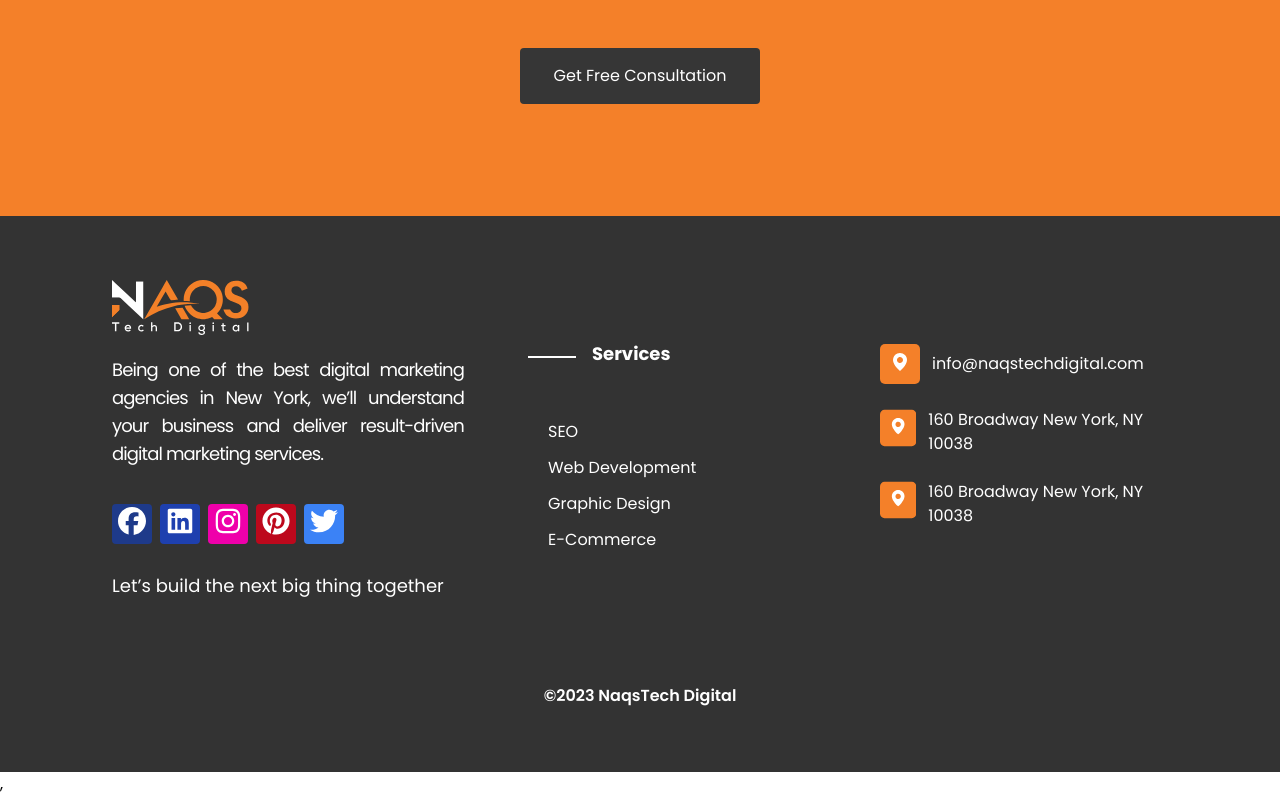
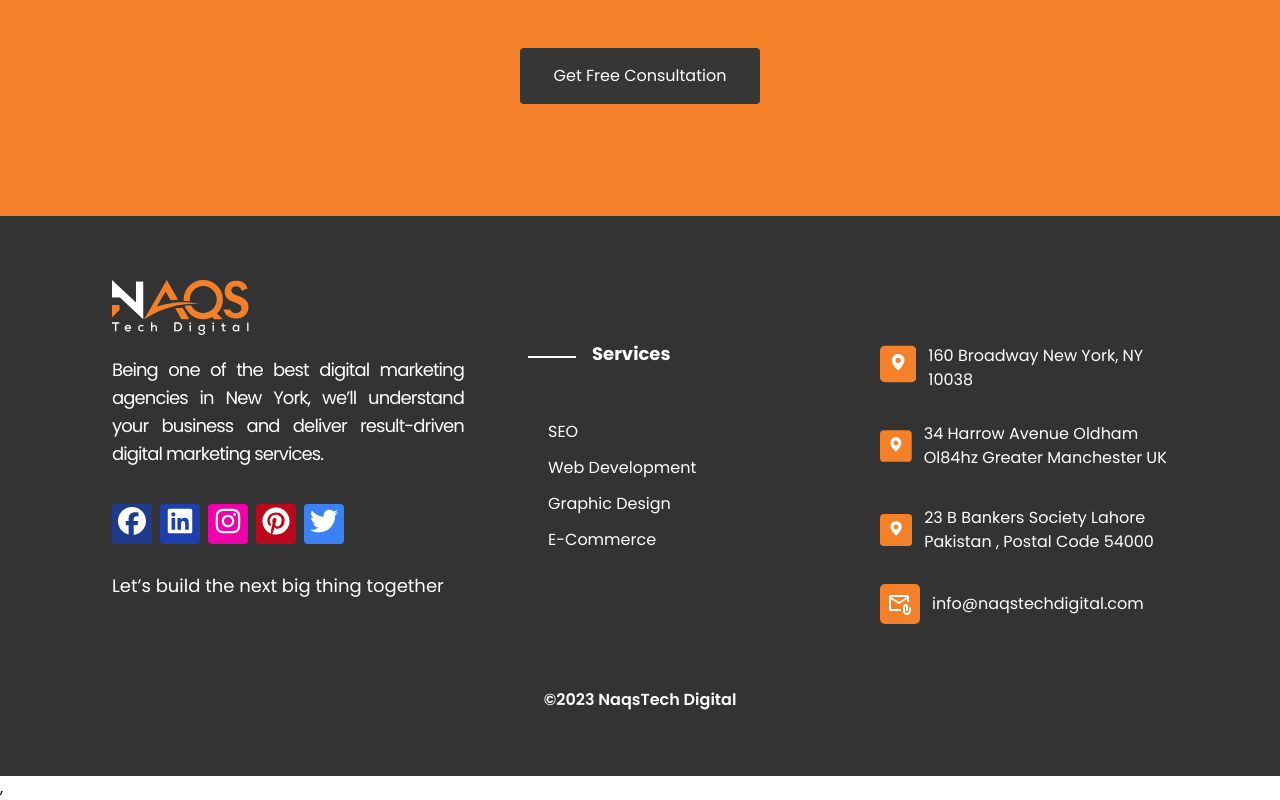
Before and after one commit to HumairaBatool/NaqsTech, a React (Create React App) app: page /seo in a window 1280 px wide. Shown: the part 5437-6237 px from the top of the page. Built offline with nearby package versions, Linux system fonts and the light colour scheme.

Commit message:
mb-changes

```diff
--- a/src/Components/Footer.js
+++ b/src/Components/Footer.js
@@ -127,17 +127,30 @@ function Footer() {
             </svg>
 
 
-            <p className="text-white pl-3 font-poppins self-center">info@naqstechdigital.com </p>
+            <p className="text-white pl-3 font-poppins self-center">
+              160 Broadway New York, NY 10038</p>
           </div>
           <br></br>
           <div className="container">
             <div className="flex">
-              <svg width="40" height="40" viewBox="0 0 40 40" fill="none" xmlns="http://www.w3.org/2000/svg">
+              <svg width="60" height="60" viewBox="0 0 40 40" fill="none" xmlns="http://www.w3.org/2000/svg">
                 <rect width="40" height="40" rx="5" fill="#F48029" />
                 <path d="M19.9996 27.0037C18.7366 25.9263 17.5658 24.7452 16.4996 23.4727C14.8996 21.5617 12.9996 18.7157 12.9996 16.0037C12.9982 13.1713 14.7039 10.6171 17.3207 9.53311C19.9375 8.44912 22.9497 9.04895 24.9516 11.0527C26.2681 12.3633 27.0055 14.1461 26.9997 16.0037C26.9997 18.7157 25.0996 21.5617 23.4996 23.4727C22.4334 24.7452 21.2627 25.9263 19.9996 27.0037ZM19.9996 13.0037C18.9278 13.0037 17.9375 13.5755 17.4016 14.5037C16.8657 15.4319 16.8657 16.5755 17.4016 17.5037C17.9375 18.4319 18.9278 19.0037 19.9996 19.0037C21.6565 19.0037 22.9996 17.6606 22.9996 16.0037C22.9996 14.3469 21.6565 13.0037 19.9996 13.0037Z" fill="white" />
               </svg>
 
-              <p className="text-white pl-3 font-poppins self-center">160 Broadway New York, NY 10038</p>
+              <p className="text-white pl-3 font-poppins self-center">34 Harrow Avenue Oldham Ol84hz Greater Manchester UK</p>
+            </div>
+          </div>
+          <br></br>
+          <div className="container">
+            <div className="flex">
+              <svg width="60" height="60" viewBox="0 0 40 40" fill="none" xmlns="http://www.w3.org/2000/svg">
+                <rect width="40" height="40" rx="5" fill="#F48029" />
+                <path d="M19.9996 27.0037C18.7366 25.9263 17.5658 24.7452 16.4996 23.4727C14.8996 21.5617 12.9996 18.7157 12.9996 16.0037C12.9982 13.1713 14.7039 10.6171 17.3207 9.53311C19.9375 8.44912 22.9497 9.04895 24.9516 11.0527C26.2681 12.3633 27.0055 14.1461 26.9997 16.0037C26.9997 18.7157 25.0996 21.5617 23.4996 23.4727C22.4334 24.7452 21.2627 25.9263 19.9996 27.0037ZM19.9996 13.0037C18.9278 13.0037 17.9375 13.5755 17.4016 14.5037C16.8657 15.4319 16.8657 16.5755 17.4016 17.5037C17.9375 18.4319 18.9278 19.0037 19.9996 19.0037C21.6565 19.0037 22.9996 17.6606 22.9996 16.0037C22.9996 14.3469 21.6565 13.0037 19.9996 13.0037Z" fill="white" />
+              </svg>
+
+              <p className="text-white pl-3 font-poppins self-center">
+                23 B Bankers Society Lahore Pakistan , Postal Code 54000</p>
             </div>
           </div>
           <br></br>
@@ -145,10 +158,19 @@ function Footer() {
             <div className="flex">
               <svg width="40" height="40" viewBox="0 0 40 40" fill="none" xmlns="http://www.w3.org/2000/svg">
                 <rect width="40" height="40" rx="5" fill="#F48029" />
-                <path d="M19.9996 27.0037C18.7366 25.9263 17.5658 24.7452 16.4996 23.4727C14.8996 21.5617 12.9996 18.7157 12.9996 16.0037C12.9982 13.1713 14.7039 10.6171 17.3207 9.53311C19.9375 8.44912 22.9497 9.04895 24.9516 11.0527C26.2681 12.3633 27.0055 14.1461 26.9997 16.0037C26.9997 18.7157 25.0996 21.5617 23.4996 23.4727C22.4334 24.7452 21.2627 25.9263 19.9996 27.0037ZM19.9996 13.0037C18.9278 13.0037 17.9375 13.5755 17.4016 14.5037C16.8657 15.4319 16.8657 16.5755 17.4016 17.5037C17.9375 18.4319 18.9278 19.0037 19.9996 19.0037C21.6565 19.0037 22.9996 17.6606 22.9996 16.0037C22.9996 14.3469 21.6565 13.0037 19.9996 13.0037Z" fill="white" />
+                <g clip-path="url(#clip0_303_396)">
+                  <path d="M10.9996 15L18.9996 20L26.9996 15V18H28.9996V13C28.9996 11.9 28.0996 11 26.9996 11H10.9996C9.89963 11 9.00963 11.9 9.00963 13L8.99963 25C8.99963 26.1 9.89963 27 10.9996 27H20.9996V25H10.9996V15ZM26.9996 13L18.9996 18L10.9996 13H26.9996Z" fill="white" />
+                  <path d="M28.9996 23V27C28.9996 28.1 28.0996 29 26.9996 29C25.8996 29 24.9996 28.1 24.9996 27V22.5C24.9996 22.22 25.2196 22 25.4996 22C25.7796 22 25.9996 22.22 25.9996 22.5V27H27.9996V22.5C27.9996 21.12 26.8796 20 25.4996 20C24.1196 20 22.9996 21.12 22.9996 22.5V27C22.9996 29.21 24.7896 31 26.9996 31C29.2096 31 30.9996 29.21 30.9996 27V23H28.9996Z" fill="white" />
+                </g>
+                <defs>
+                  <clipPath id="clip0_303_396">
+                    <rect width="24" height="24" fill="white" transform="translate(7.99963 9)" />
+                  </clipPath>
+                </defs>
               </svg>
 
-              <p className="text-white pl-3 font-poppins self-center">160 Broadway New York, NY 10038</p>
+
+              <p className="text-white pl-3 font-poppins self-center">info@naqstechdigital.com</p>
             </div>
           </div>
         </div>
--- a/src/Components/MenuBar.js
+++ b/src/Components/MenuBar.js
@@ -37,7 +37,7 @@ function MenuBar() {
             }`}
           >
             <Link
-              to="/home"
+              to="/"
               className={`font-sans text-xl ${
                 currentPage === "HOME" ? "text-[#F48029]" : "text-white"
               } hover:text-[#F48029]`}
--- a/src/index.js
+++ b/src/index.js
@@ -23,7 +23,7 @@ root.render(
 
   <MenuBar />
   <Routes>
-    <Route path="/home" element={<Home />} />
+    <Route path="/" element={<Home />} />
     <Route path="/about-us" element={<AboutUs />} />
     <Route path="/contact-us" element={<ContactUs />} />
     <Route path="/blog" element={<Blog />} />
```
